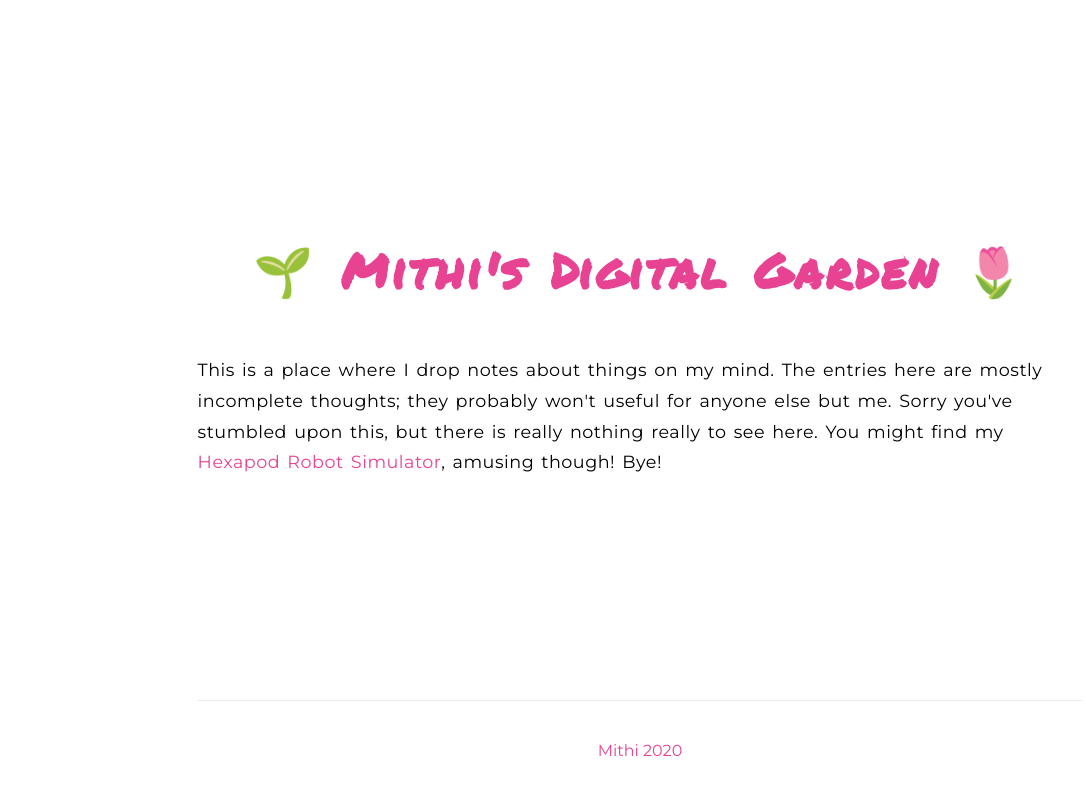
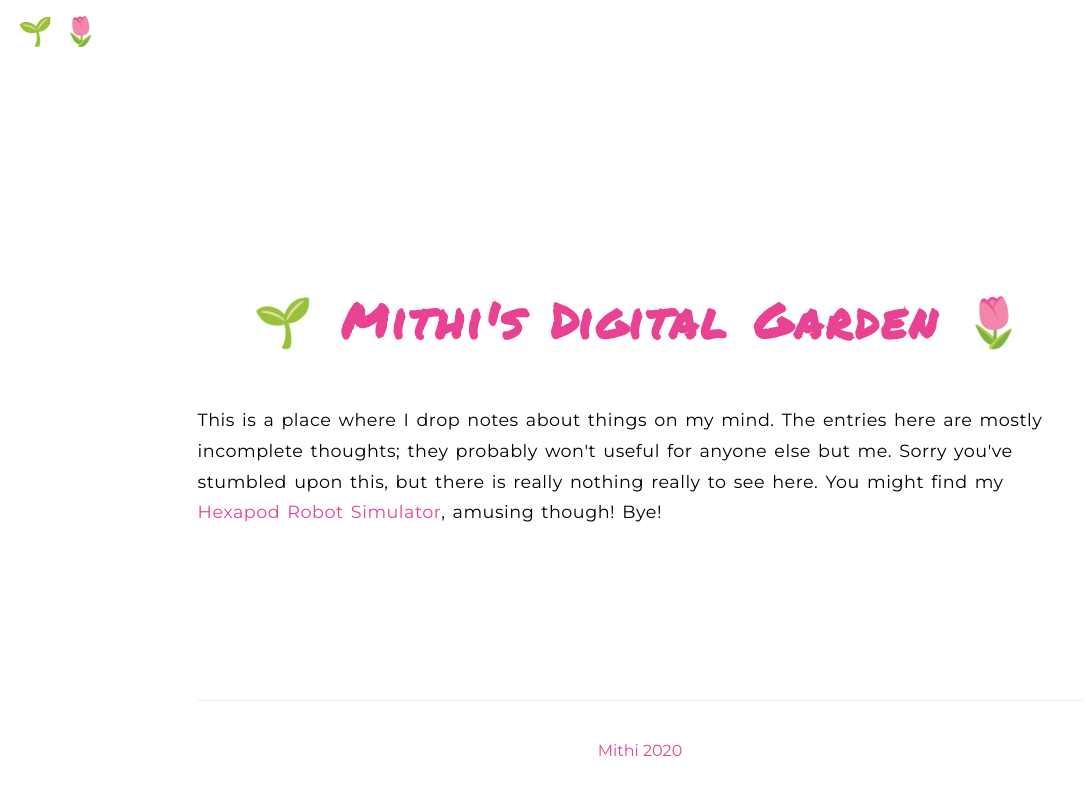
Before and after one commit to mithi/digital-garden, a Next.js app: page / in a window 1280 px wide. Shown: the top 794 px of the page, without its empty margins (0-1086 px from the left). Built offline with nearby package versions, Linux system fonts and the light colour scheme.

Commit message:
🌷 Add header

```diff
--- a/components/Layout/Layout.module.css
+++ b/components/Layout/Layout.module.css
@@ -26,6 +26,14 @@
     align-items: center;
 }
 
+.header {
+    width: 100%;
+    height: 100px;
+    font-family: "Permanent Marker";
+    font-size: 1.75rem;
+    padding: 10px;
+}
+
 @media (max-width: 600px) {
     .main {
         width: 100%;
--- a/components/Layout/index.tsx
+++ b/components/Layout/index.tsx
@@ -1,4 +1,5 @@
 import Head from "next/head"
+import Link from "next/link"
 import styles from "./Layout.module.css"
 
 const Layout = ({ children }) => (
@@ -7,6 +8,12 @@ const Layout = ({ children }) => (
             <title>🌱 Mithi's Digital Garden 🌷</title>
             <link rel="icon" href="/favicon.ico" />
         </Head>
+
+        <header className={styles.header}>
+            <Link href="/">
+                <a> 🌱 🌷 </a>
+            </Link>
+        </header>
 
         <main className={styles.main}>{children}</main>
 
```
